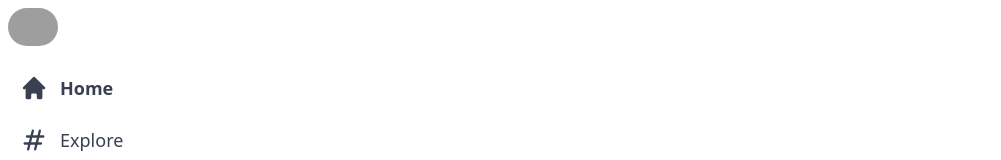
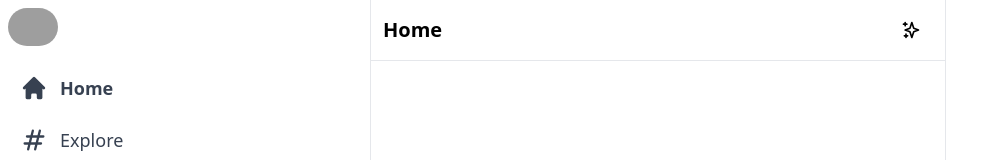
Before and after one commit to avikalp987/sparrow, a Next.js app: page / in a window 1280 px wide. Shown: the top 160 px of the page, without its empty margins (0-1001 px from the left). Built offline with nearby package versions, Linux system fonts and the light colour scheme; grey boxes are pictures that could not be loaded.

Commit message:
create feed component and its header

```diff
--- /dev/null
+++ b/components/Feed.js
@@ -0,0 +1,15 @@
+import { SparklesIcon } from '@heroicons/react/outline'
+import React from 'react'
+
+export default function Feed() {
+  return (
+    <div className='xl:ml-[370px] border-l border-r border-gray-200 xl:min-w-[576px] sm:ml-[73px] flex-grow max-w-xl'>
+        <div className='flex px-3 py-2 sticky justify-between top-0 z-50 bg-white border-b border-gray-200 items-center'>
+            <h2 className='text-lg sm:text-xl font-bold cursor-pointer'>Home</h2>
+            <div className='flex items-center p-3 hoverEffect justify-center'>
+                <SparklesIcon className='h-5'/>
+            </div>
+        </div>
+    </div>
+  )
+}
--- a/pages/index.js
+++ b/pages/index.js
@@ -1,5 +1,6 @@
 import Head from 'next/head'
 import Sidebar from '../components/Sidebar'
+import Feed from '../components/Feed'
 
 export default function Home() {
   return (
@@ -13,6 +14,9 @@
       <main className='flex min-h-screen max-w-7xl mx-auto'>
         {/*  sidebar  */}
         <Sidebar />
+
+        {/** feed */}
+        <Feed />
       </main>
 
     </div>
```
